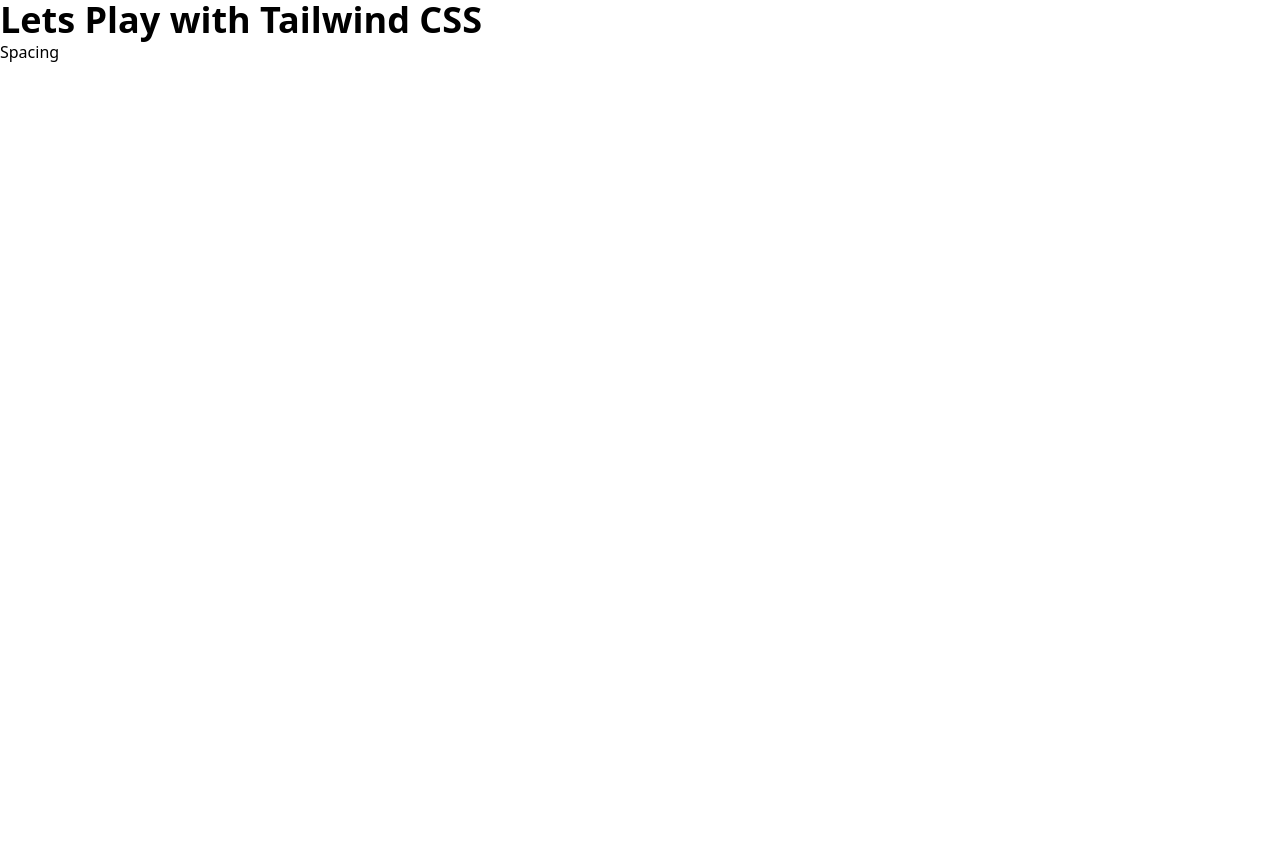
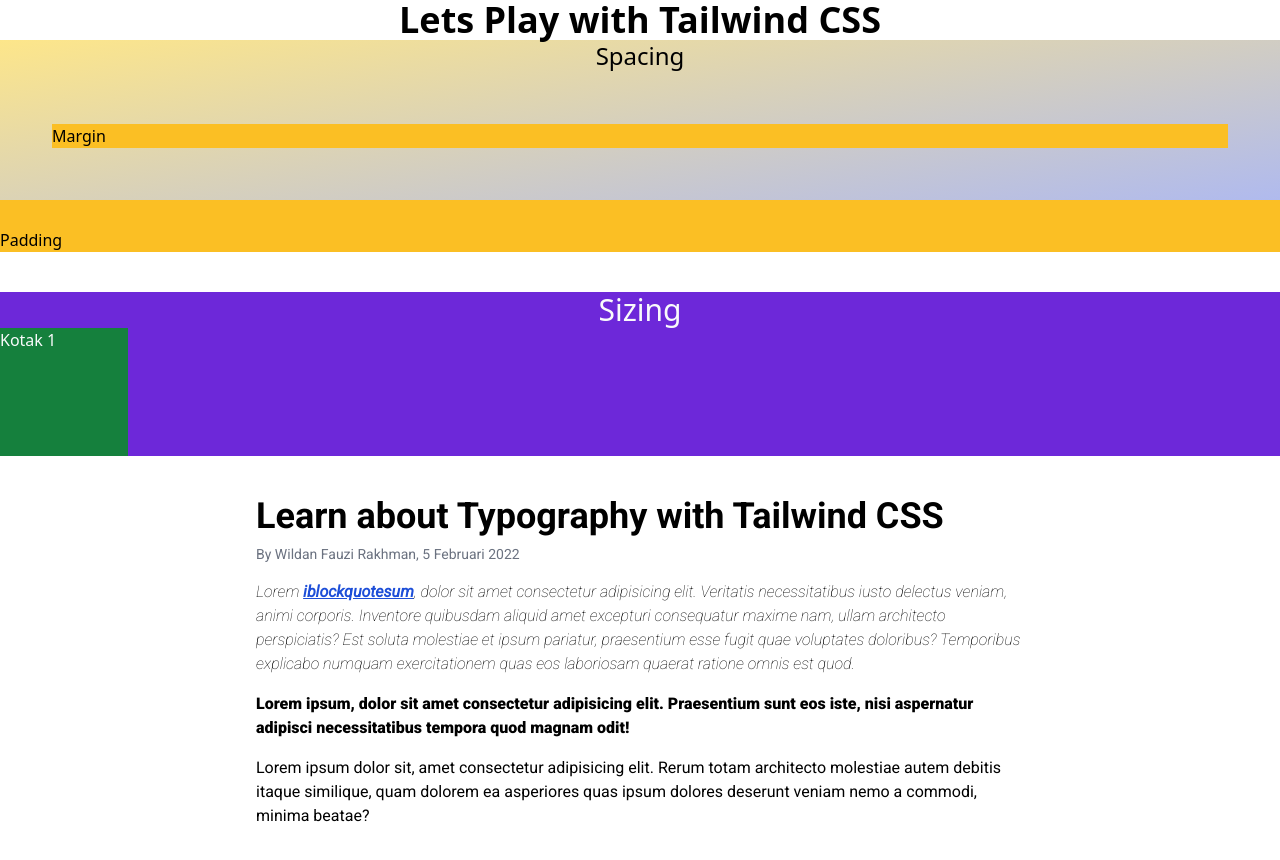
Before and after one commit to willlldan/learn-tailwind, a website: page public/index.html in a window 1280 px wide. Before the commit the page ends 800 px from the top, so only its background shows below. Drawn offline with Linux system fonts and the light colour scheme.

Commit message:
Basic Utility Part 1 - Spacing, Sizing and Typography

```diff
--- a/public/index.html
+++ b/public/index.html
@@ -6,13 +6,34 @@
     <meta name="viewport" content="width=device-width, initial-scale=1.0">
     <title>Learn Tailwind</title>
 
+    <link rel="preconnect" href="https://fonts.googleapis.com">
+<link rel="preconnect" href="https://fonts.gstatic.com" crossorigin>
+<link href="https://fonts.googleapis.com/css2?family=Roboto:ital,wght@0,300;0,400;0,700;0,900;1,100;1,400&display=swap" rel="stylesheet">
     <link rel="stylesheet" href="css/style.css">
+
 </head>
 <body>
-    <h1 class="text-4xl font-bold">Lets Play with Tailwind CSS</h1>
+    <h1 class="text-4xl font-bold text-center">Lets Play with Tailwind CSS</h1>
 
-    <section>
-        <h2>Spacing</h2>
+    <section class="mb-10 bg-gradient-to-tl from-indigo-300 to-amber-200">
+        <h2 class="text-center  text-2xl">Spacing</h2>
+
+        <div class="m-13 bg-amber-400">Margin</div>
+        <div class="pt-7 bg-amber-400">Padding</div>
+
+    </section>
+    <section class="mb-10 bg-violet-700 text-gray-50">
+        <h2 class="text-center text-3xl">Sizing</h2>
+        <div class="w-32 h-32 bg-green-700">Kotak 1</div>
+        <!-- <div class="max-w-xs min-h-screen">Kotak 2</div> -->
+    </section>
+
+    <section class="mb-96 font-roboto max-w-3xl mx-auto">
+        <h2 class="mb-2 text-4xl font-bold">Learn about Typography with Tailwind CSS</h2>
+        <div class="mb-4 text-sm text-gray-500">By Wildan Fauzi Rakhman, 5 Februari 2022</div>
+        <blockquote class="mb-4 italic font-thin">Lorem <a href="" class="underline text-blue-700 font-bold">iblockquotesum</a>, dolor sit amet consectetur adipisicing elit. Veritatis necessitatibus iusto delectus veniam, animi corporis. Inventore quibusdam aliquid amet excepturi consequatur maxime nam, ullam architecto perspiciatis? Est soluta molestiae et ipsum pariatur, praesentium esse fugit quae voluptates doloribus? Temporibus explicabo numquam exercitationem quas eos laboriosam quaerat ratione omnis est quod.</blockquote>
+        <p class="mb-4 font-black">Lorem ipsum, dolor sit amet consectetur adipisicing elit. Praesentium sunt eos iste, nisi aspernatur adipisci necessitatibus tempora quod magnam odit!</p>
+        <p class="mb-4">Lorem ipsum dolor sit, amet consectetur adipisicing elit. Rerum totam architecto molestiae autem debitis itaque similique, quam dolorem ea asperiores quas ipsum dolores deserunt veniam nemo a commodi, minima beatae?</p>
     </section>
 </body>
 </html>
--- a/tailwind.config.js
+++ b/tailwind.config.js
@@ -1,7 +1,17 @@
 module.exports = {
   content: ['./public/**/*.{html, js}'],
   theme: {
-    extend: {},
+    extend: {
+      spacing: {
+        '13': '3.25rem',
+        '15': '3.75rem',
+        '128': '32rem',
+        '144': '36rem',
+      },
+      fontFamily: {
+        roboto: ['Roboto']
+      }
+    },
   },
   plugins: [],
 }
```
Also changed, not shown: public/css/style.css.
